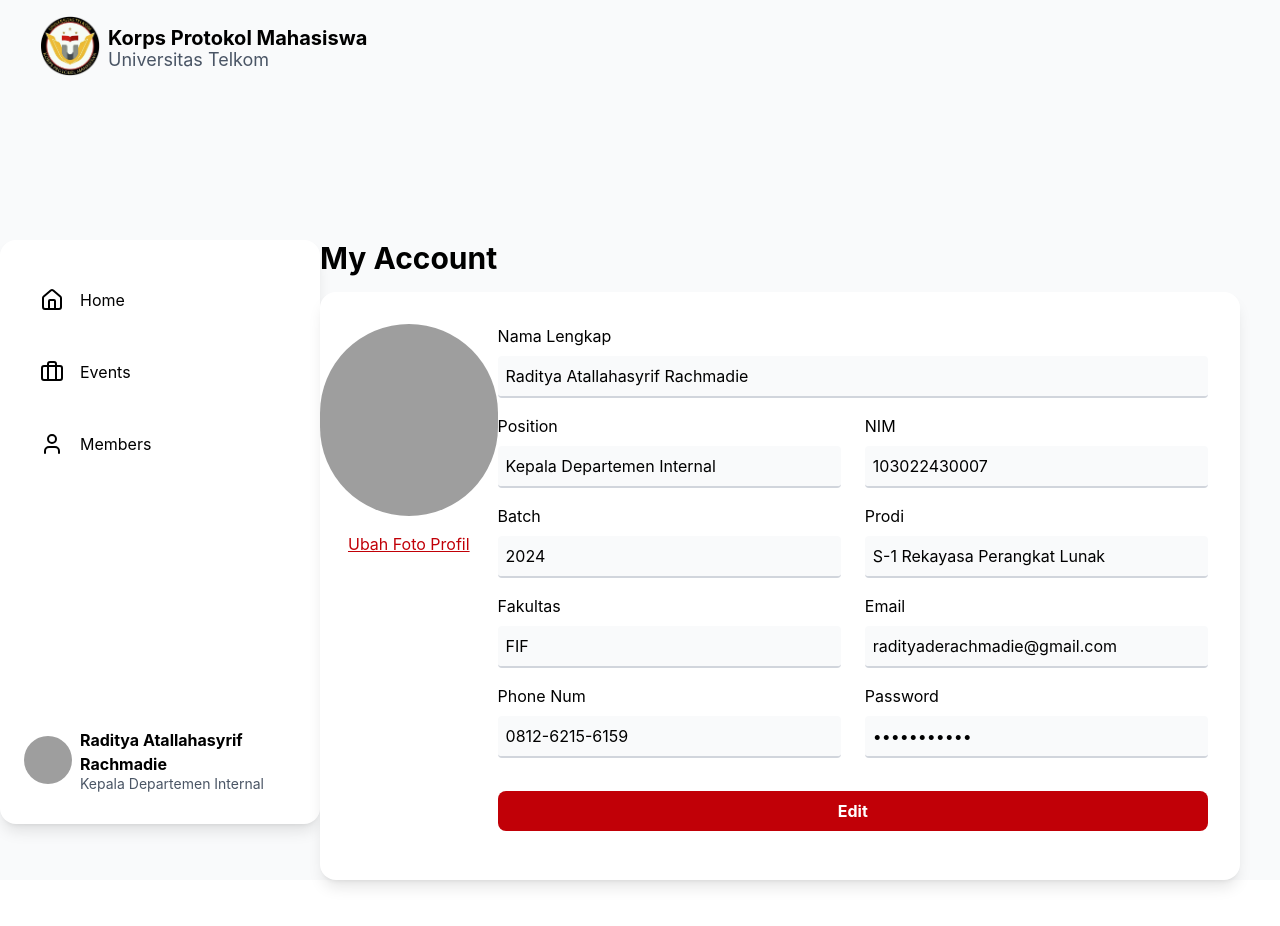
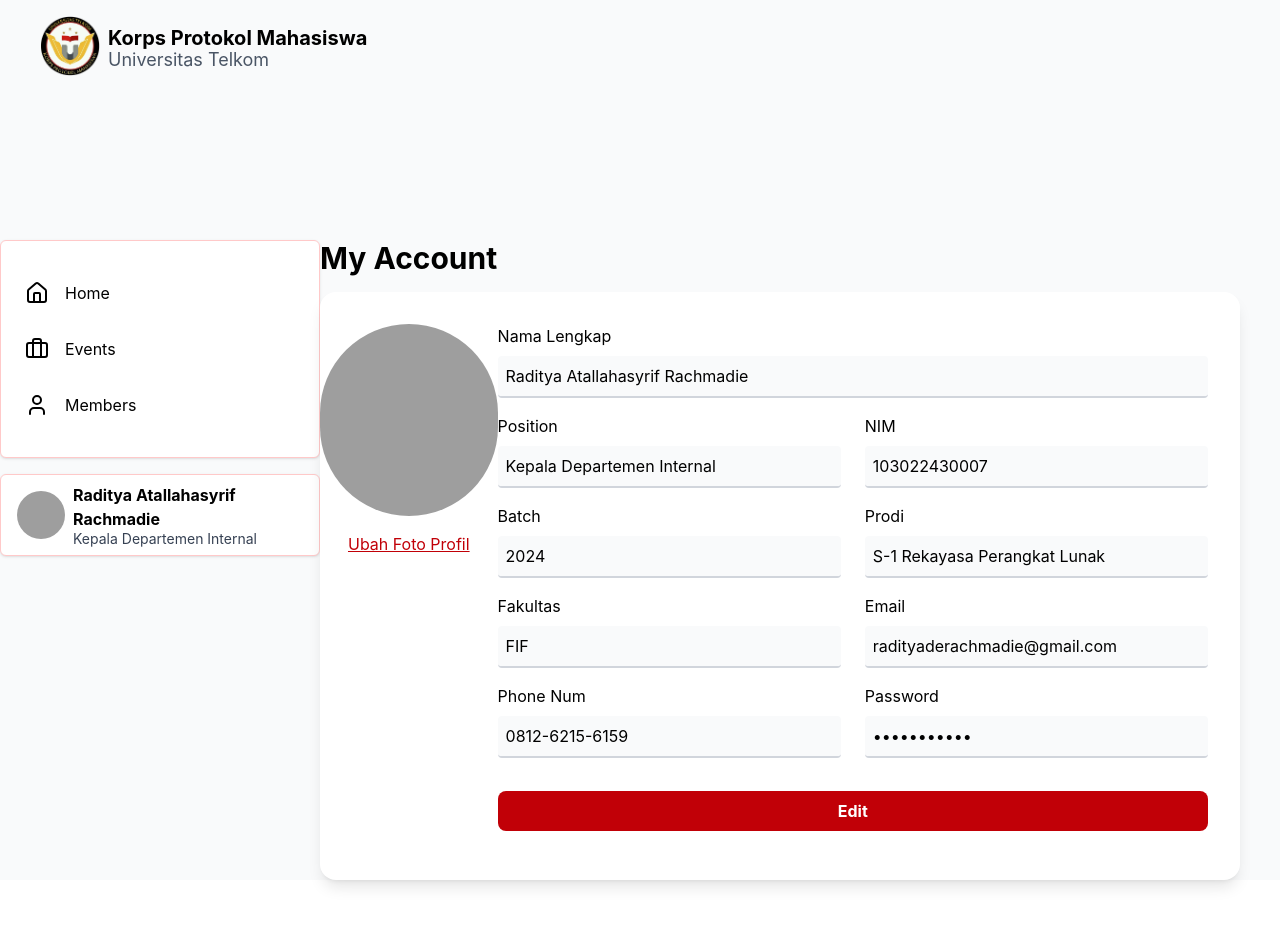
Before and after one commit to RaditAtalla/proton-react, a React (Vite) app: page / in a window 1280 px wide. Shown: the top 926 px of the page. Built offline with nearby package versions, Linux system fonts and the light colour scheme; grey boxes are pictures that could not be loaded.

Commit message:
Feat: redesign the sidebar navigation

```diff
--- a/src/views/AccountPage.jsx
+++ b/src/views/AccountPage.jsx
@@ -24,20 +24,22 @@ export default function AccountPage() {
             </header>
             <main className=" bg-gray-50 relative grid grid-cols-4">
                 <section className="flex justify-center mt-60">
-                    <div className="fixed flex flex-col bg-white rounded-2xl gap-4 py-8 px-6 shadow-lg border-gray-100">
-                        <div className="flex items-center gap-4 p-4">
+                    <div className="fixed">
+                        <nav className="flex flex-col gap-4 bg-white px-4 py-8 border-red-200 border rounded-md shadow">
+                            <div className="flex items-center gap-4 p-2">
                                 <Home />
                                 <p>Home</p>
                             </div>
-                        <div className="flex items-center gap-4 p-4">
+                            <div className="flex items-center gap-4 p-2">
                                 <Briefcase />
                                 <p>Events</p>
                             </div>
-                        <div className="flex items-center gap-4 p-4">
+                            <div className="flex items-center gap-4 p-2">
                                 <User />
                                 <p>Members</p>
                             </div>
-                        <div className="flex items-center gap-2 mt-60">
+                        </nav>
+                        <div className="flex items-center gap-2 px-4 py-2 mt-4 bg-white rounded-md border border-red-200 shadow">
                             <img
                                 src="/src/assets/profil.jpg"
                                 alt="Foto Profil"
@@ -47,7 +49,7 @@ export default function AccountPage() {
                                 <p className="font-bold">
                                     Raditya Atallahasyrif Rachmadie
                                 </p>
-                                <p className="leading-4 text-gray-600 text-sm">
+                                <p className="leading-4 text-gray-700 text-sm">
                                     Kepala Departemen Internal
                                 </p>
                             </div>
--- a/src/views/EventPage.jsx
+++ b/src/views/EventPage.jsx
@@ -14,22 +14,24 @@ export default function EventPage() {
                     </p>
                 </div>
             </header>
-            <main className=" bg-gray-50 relative grid grid-cols-4">
+            <main className="bg-gray-50 relative grid grid-cols-4">
                 <section className="flex justify-center mt-60">
-                    <div className="fixed flex flex-col bg-white rounded-2xl gap-4 py-8 px-6 shadow-lg border-gray-100">
-                        <div className="flex items-center gap-4 p-4">
+                    <div className="fixed">
+                        <nav className="flex flex-col gap-4 bg-white px-4 py-8 border-red-200 border rounded-md shadow">
+                            <div className="flex items-center gap-4 p-2">
                                 <Home />
                                 <p>Home</p>
                             </div>
-                        <div className="flex items-center gap-4 p-4 rounded-lg bg-red-100/50 border-b-2 border-red-300">
+                            <div className="flex items-center gap-4 p-2 rounded bg-red-100/50 border-b-2 border-red-300">
                                 <Briefcase />
                                 <p>Events</p>
                             </div>
-                        <div className="flex items-center gap-4 p-4">
+                            <div className="flex items-center gap-4 p-2">
                                 <User />
                                 <p>Members</p>
                             </div>
-                        <div className="flex items-center gap-2 mt-60">
+                        </nav>
+                        <div className="flex items-center gap-2 px-4 py-2 mt-4 bg-white rounded-md border border-red-200 shadow">
                             <img
                                 src="/src/assets/profil.jpg"
                                 alt="Foto Profil"
@@ -39,7 +41,7 @@ export default function EventPage() {
                                 <p className="font-bold">
                                     Raditya Atallahasyrif Rachmadie
                                 </p>
-                                <p className="leading-4 text-gray-600 text-sm">
+                                <p className="leading-4 text-gray-700 text-sm">
                                     Kepala Departemen Internal
                                 </p>
                             </div>
--- a/src/views/MembersPage.jsx
+++ b/src/views/MembersPage.jsx
@@ -16,20 +16,22 @@ export default function MembersPage() {
             </header>
             <main className=" bg-gray-50 relative grid grid-cols-4">
                 <section className="flex justify-center mt-60">
-                    <div className="fixed flex flex-col bg-white rounded-2xl gap-4 py-8 px-6 shadow-lg border-gray-100">
-                        <div className="flex items-center gap-4 p-4">
+                    <div className="fixed">
+                        <nav className="flex flex-col gap-4 bg-white px-4 py-8 border-red-200 border rounded-md shadow">
+                            <div className="flex items-center gap-4 p-2">
                                 <Home />
                                 <p>Home</p>
                             </div>
-                        <div className="flex items-center gap-4 p-4">
+                            <div className="flex items-center gap-4 p-2">
                                 <Briefcase />
                                 <p>Events</p>
                             </div>
-                        <div className="flex items-center gap-4 p-4 rounded-lg bg-red-100/50 border-b-2 border-red-300">
+                            <div className="flex items-center gap-4 p-2 rounded bg-red-100/50 border-b-2 border-red-300">
                                 <User />
                                 <p>Members</p>
                             </div>
-                        <div className="flex items-center gap-2 mt-60">
+                        </nav>
+                        <div className="flex items-center gap-2 px-4 py-2 mt-4 bg-white rounded-md border border-red-200 shadow">
                             <img
                                 src="/src/assets/profil.jpg"
                                 alt="Foto Profil"
@@ -39,7 +41,7 @@ export default function MembersPage() {
                                 <p className="font-bold">
                                     Raditya Atallahasyrif Rachmadie
                                 </p>
-                                <p className="leading-4 text-gray-600 text-sm">
+                                <p className="leading-4 text-gray-700 text-sm">
                                     Kepala Departemen Internal
                                 </p>
                             </div>
```
Lines whose indentation alone changed are shown as unchanged.
